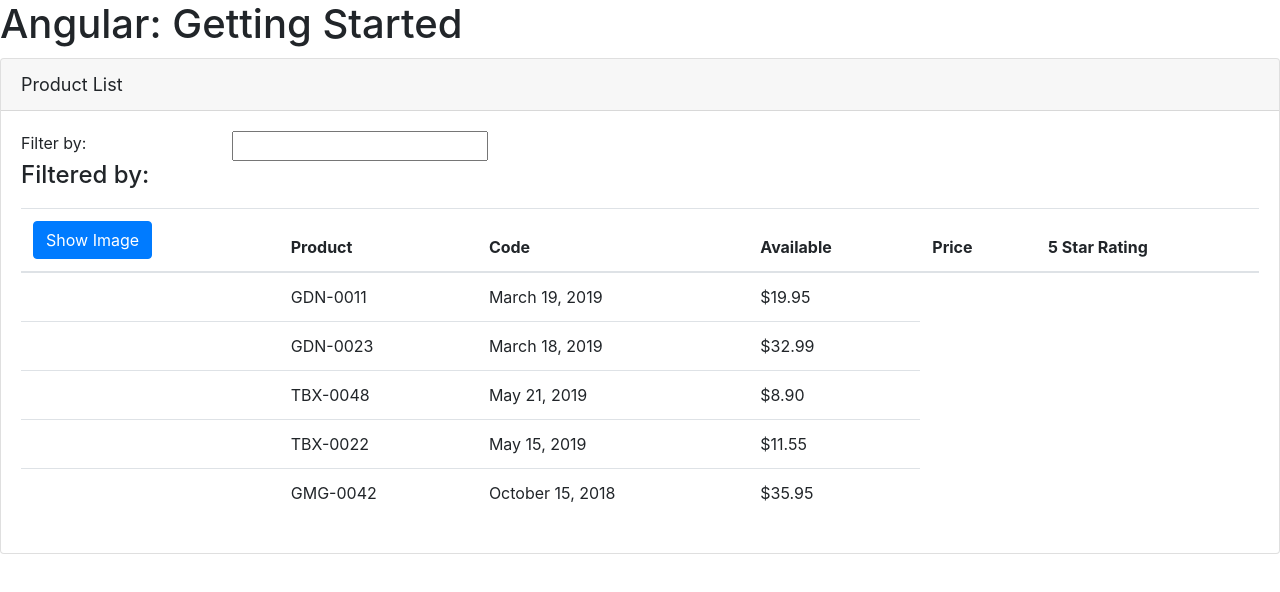
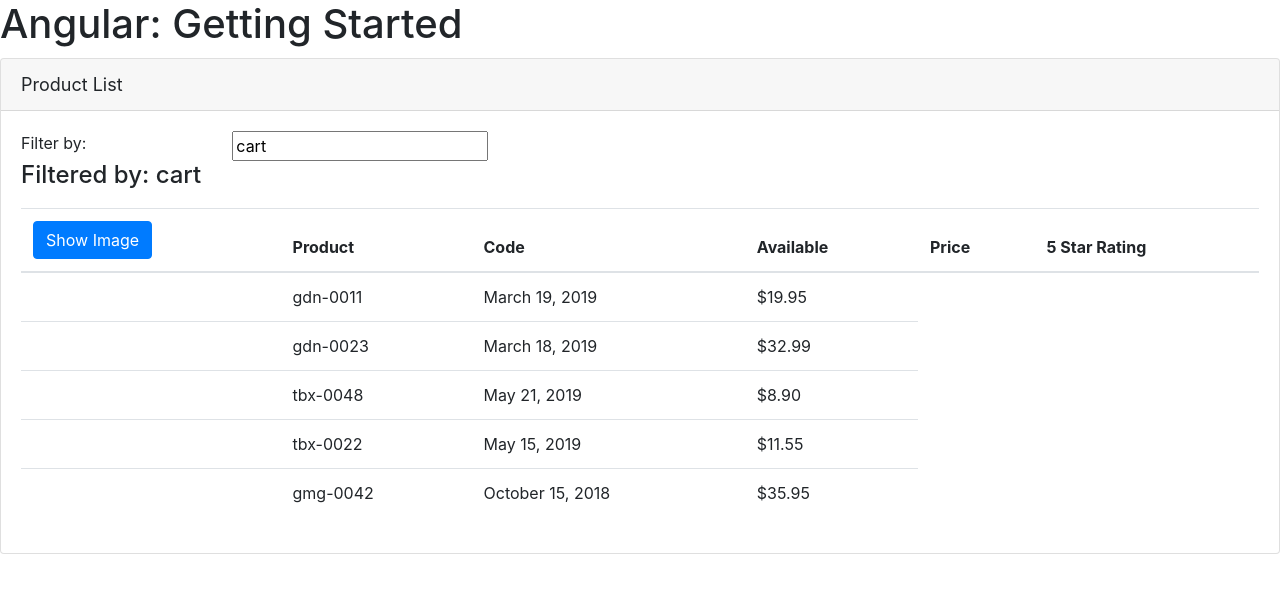
Before and after one commit to AlexLloyd89/Angular_Training, an Angular app in the folder APM-Start/: page / in a window 1280 px wide. Shown: the top 592 px of the page. Built offline with nearby package versions, Linux system fonts and the light colour scheme.

Commit message:
added some pipes

```diff
--- a/APM-Start/src/app/app.module.ts
+++ b/APM-Start/src/app/app.module.ts
@@ -1,12 +1,12 @@
 import { BrowserModule } from "@angular/platform-browser";
 import { NgModule } from "@angular/core";
-
+import { FormsModule } from "@angular/forms";
 import { AppComponent } from "./app.component";
 import { ProductListComponent } from "./products/product-list.component";
 
 @NgModule({
   declarations: [AppComponent, ProductListComponent],
-  imports: [BrowserModule],
+  imports: [BrowserModule, FormsModule],
   bootstrap: [AppComponent]
 })
 export class AppModule {}
--- a/APM-Start/src/app/products/product-list.component.html
+++ b/APM-Start/src/app/products/product-list.component.html
@@ -6,12 +6,12 @@
     <div class="row">
       <div class="col-md-2">Filter by:</div>
       <div class="col-md-4">
-        <input type="text" />
+        <input type="text" [(ngModel)]="listFilter" />
       </div>
     </div>
     <div class="row">
       <div class="col-md-6">
-        <h4>Filtered by:</h4>
+        <h4>Filtered by: {{ listFilter }}</h4>
       </div>
     </div>
     <div class="table-responsive">
@@ -43,11 +43,11 @@
             </td>
             <!-- <td>
               <a [routerLink]="['/products', product.productId]">
-                {{ product.productName }}
+                {{ product.productName | uppercase}}
               </a>
             </td> -->
             <td>
-              {{ product.productCode }}
+              {{ product.productCode | lowercase }}
             </td>
             <td>{{ product.releaseDate }}</td>
             <td>{{ product.price | currency: "USD":"symbol":"1.2-2" }}</td>
--- a/APM-Start/src/app/products/product-list.component.ts
+++ b/APM-Start/src/app/products/product-list.component.ts
@@ -9,6 +9,7 @@
   imageWidth: number = 50;
   imageMargin: number = 2;
   showImage: boolean = false;
+  listFilter: string = "cart";
   products: any[] = [
     {
       productId: 1,
```
